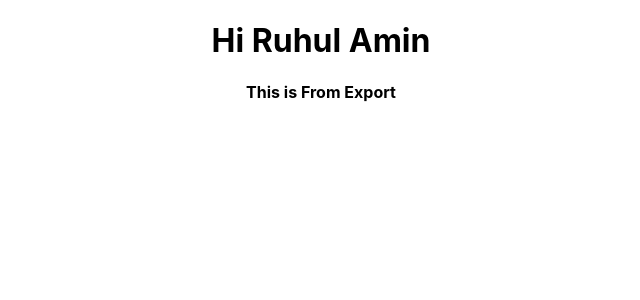
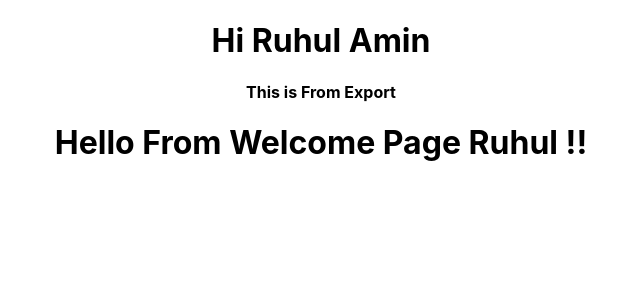
Before and after one commit to MohammadRuhulAmin/react-step-by-step-tutorial, a React (Create React App) app: page / in a window 1280 px wide. Shown: the top 300 px of the page, without its empty margins (319-959 px from the left). Built offline with nearby package versions, Linux system fonts and the light colour scheme.

Commit message:
Tutorial 6,7

```diff
--- a/src/App.js
+++ b/src/App.js
@@ -2,14 +2,17 @@ import logo from './logo.svg';
 import './App.css';
 import Greet from './components/Greet'
 import { ExpGreet } from './components/ExportGreet';
-
+import Welcome from './components/Welcome';
 function App() {
   return (
     <div className="App">
       <Greet/>
       <ExpGreet/>
+      <Welcome/>
     </div>
   );
 }
 
+
+
 export default App;
--- /dev/null
+++ b/src/components/Welcome.js
@@ -0,0 +1,11 @@
+import React,{Component} from 'react'
+
+class Welcome extends Component{
+    render(){
+        return(
+            <h1>Hello From Welcome Page Ruhul !! </h1>
+        )
+    }
+}
+
+export default Welcome
```
